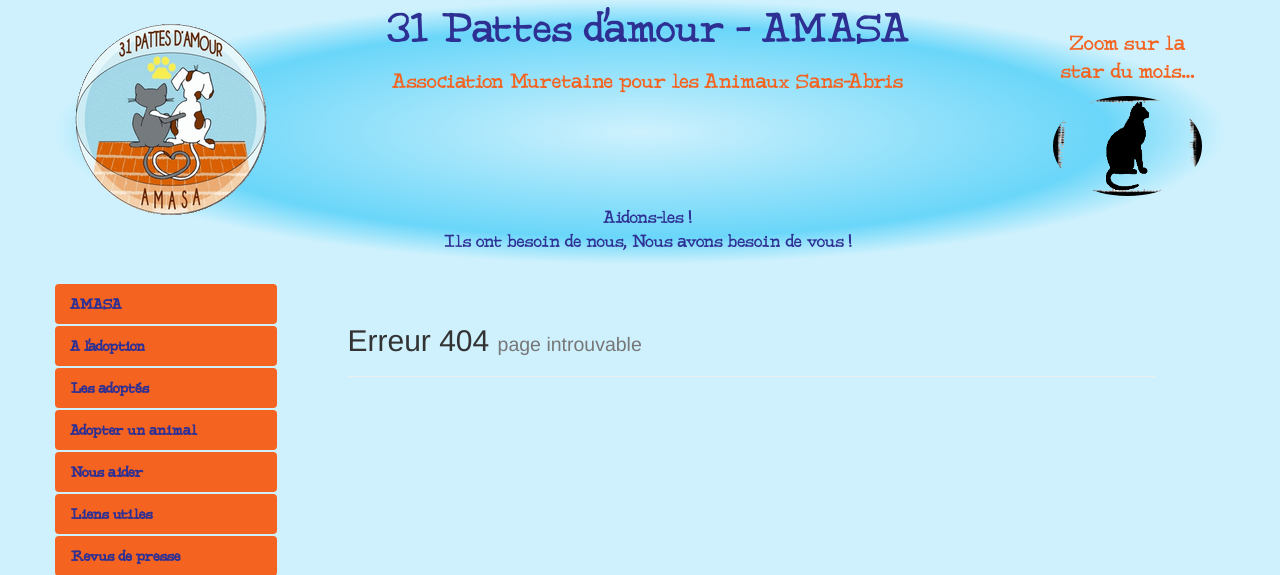
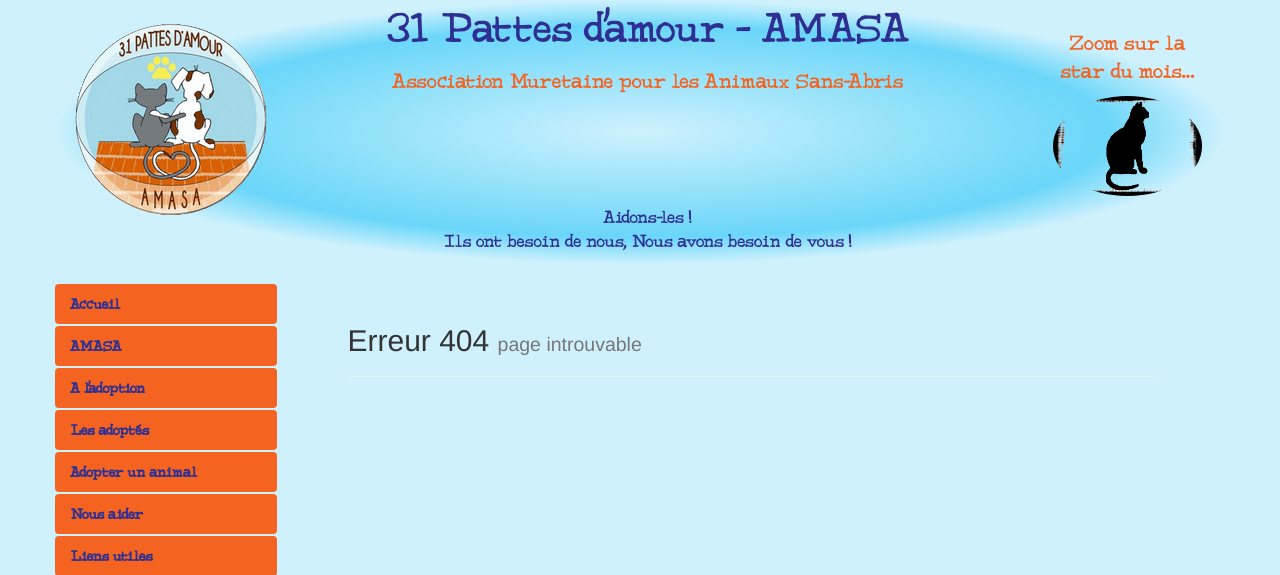
Before and after one commit to nbeclin/Amasa, a PHP site: page / in a window 1280 px wide. Shown: the top 575 px of the page. Run offline with PHP 8.4, Linux system fonts and the light colour scheme; data that the repository does not hold is empty.

Commit message:
Ajout du bouton accueil

```diff
--- a/application/views/components/navbar.tpl.php
+++ b/application/views/components/navbar.tpl.php
@@ -1,4 +1,5 @@
 <ul class="nav nav-pills nav-stacked">
+	<li class="active"><a href="/<?php echo BASE_URL ?>" class=""><span class="gras">Accueil</span></a></li>
 	<li class="active 1-1"><a href="#" class=""><span class="gras">AMASA</span></a></li>
 		<li class="ss-bt 1-2"><a href="/<?php echo BASE_URL ?>pages/association">L'association</a></li>
 		<li class="ss-bt 1-2"><a href="/<?php echo BASE_URL ?>pages/bureau">Le bureau</a></li>
```
